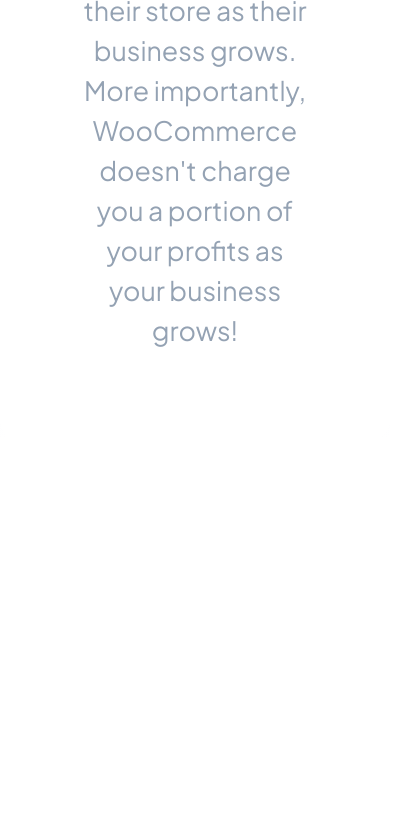
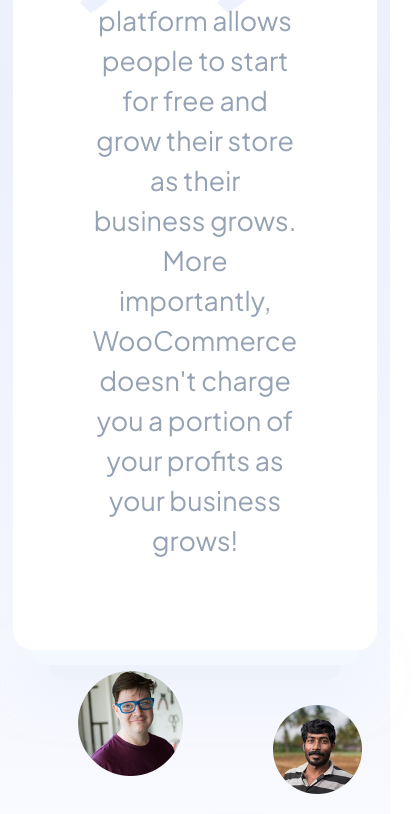
Before and after one commit to imEag/woocommerce, a React (Create React App) app: page / in a window 390 px wide. Shown: the part 1874-2688 px from the top of the page, 415 px wide, since content can reach past the window. Before the commit the page ends 2314 px from the top, so only its background shows below. Built offline with nearby package versions, Linux system fonts and the light colour scheme.

Commit message:
responsive design for testimonials

```diff
--- a/src/components/Testimonials_section.jsx
+++ b/src/components/Testimonials_section.jsx
@@ -2,6 +2,17 @@
 import styled from "styled-components";
 
 import quoteImg from '../assets/img/quote.png';
+import person1 from '../assets/img/persons/person1.png';
+import person2 from '../assets/img/persons/person2.png';
+import person3 from '../assets/img/persons/person3.png';
+import person4 from '../assets/img/persons/person4.png';
+import person5 from '../assets/img/persons/person5.png';
+import person6 from '../assets/img/persons/person6.png';
+import greenPoint from '../assets/ui/greenpoints.png';
+import redPoint from '../assets/ui/redpoints.png';
+import unactiveArrow from '../assets/ui/unactivearrow.png';
+import activeArrow from '../assets/ui/activearrow.png'
+
 
 const StyledTestimonials = styled.div`
     background: linear-gradient(180deg, rgba(236, 240, 253, 0) 0%, rgba(236, 240, 253, 0.53) 14.32%, #ECF0FD 45.83%, rgba(236, 240, 253, 0.43) 84.33%, rgba(236, 240, 253, 0) 100%);
@@ -10,6 +21,9 @@
     justify-content: center;
     align-items: center;
     gap: 10rem;
+    position: relative;
+    z-index: -6;
+    padding: 13rem 4rem 33rem 4rem;
 
     & h2 {
         font-family: ${props => props.theme.font.secundary};
@@ -17,6 +31,116 @@
         font-size: ${props => props.theme.font_size.bigger};
         text-align: center;
     }
+
+    & > img {
+        position: absolute;
+        z-index: 2;
+
+        @media (max-width: 1200px) {
+        }
+    }
+
+    & img#person1 {
+        top: 35%;
+        left: 15%;
+
+        @media (max-width: 1200px) {
+            top: 0%;
+        }
+    }
+
+    & img#person2 {
+        top: 5%;
+        left: 25%;
+
+        @media (max-width: 1200px) {
+            top: -10%;
+            left: 45%;
+        }
+    }
+    & img#person3 {
+        top: 10%;
+        left: 70%;
+
+        @media (max-width: 1200px) {
+            top: 2%;
+            left: 70%;
+        }
+    }
+
+    & img#person4 {
+        top: 40%;
+        left: 80%;
+
+        @media (max-width: 1200px) {
+            top:88%;
+            left: 35%;
+        }
+    }
+
+    & img#person5 {
+        top: 75%;
+        left: 75%;
+
+        @media (max-width: 1200px) {
+            top:82%;
+            left: 70%;
+        }
+    }
+
+    & img#person6 {
+        top: 70%;
+        left: 20%;
+
+        @media (max-width: 1200px) {
+            top:80%;
+            left: 20%;
+        }
+    }
+
+    & img#green {
+        top: 55%;
+        left: 25%;
+        z-index: -5;
+
+        @media (max-width: 1200px) {
+            display: none;
+        }
+    }
+
+    & img#red {
+        top: 30%;
+        left: 50%;
+        z-index: -5;
+
+        @media (max-width: 1200px) {
+            display: none;
+        }
+    }
+
+
+    & div#cards {
+        position: relative;
+
+        & div#back1 {
+            width: 90%;
+            margin: 0 auto;
+            height: 1.5rem;
+            background-color: #f4f8ff;
+            border-radius: 0 0 2rem 2rem;
+            box-shadow: 0px 18px 52.85371780395508px 0px #D7E4F980;
+
+        }
+
+        & div#back2 {
+            width: 80%;
+            margin: 0 auto;
+            height: 1.5rem;
+            background-color: #eef2fb;
+            border-radius: 0 0 2rem 2rem;
+        }
+    }
+
 `;
 
 const Card = styled.article`
@@ -45,6 +169,7 @@
         line-height: 4rem;
         z-index: 2;
     }
+
 `;
 
 export const Testimonials = () => {
@@ -56,7 +181,19 @@
                     <img src={quoteImg} alt="quote img" id="quote" />
                     <p>No other eCommerce platform allows people to start for free and grow their store as their business grows. More importantly, WooCommerce doesn't charge you a portion of your profits as your business grows!</p>
                 </Card>
+                <div id="back1">
+                </div>
+                <div id="back2">
+                </div>
             </div>
+            <img id="person1" src={person1} alt="person" />
+            <img id="person2" src={person2} alt="person" />
+            <img id="person3" src={person3} alt="person" />
+            <img id="person4" src={person4} alt="person" />
+            <img id="person5" src={person5} alt="person" />
+            <img id="person6" src={person6} alt="person" />
+            <img id="green" src={greenPoint} alt="points" />
+            <img id="red" src={redPoint} alt="points" />
         </StyledTestimonials>
     );
 };
```
Also changed, not shown: src/assets/ui/greenpoints.png (renamed from src/assets/img/greenpoints.png), src/assets/ui/redpoints.png (renamed from src/assets/img/redpoints.png).
